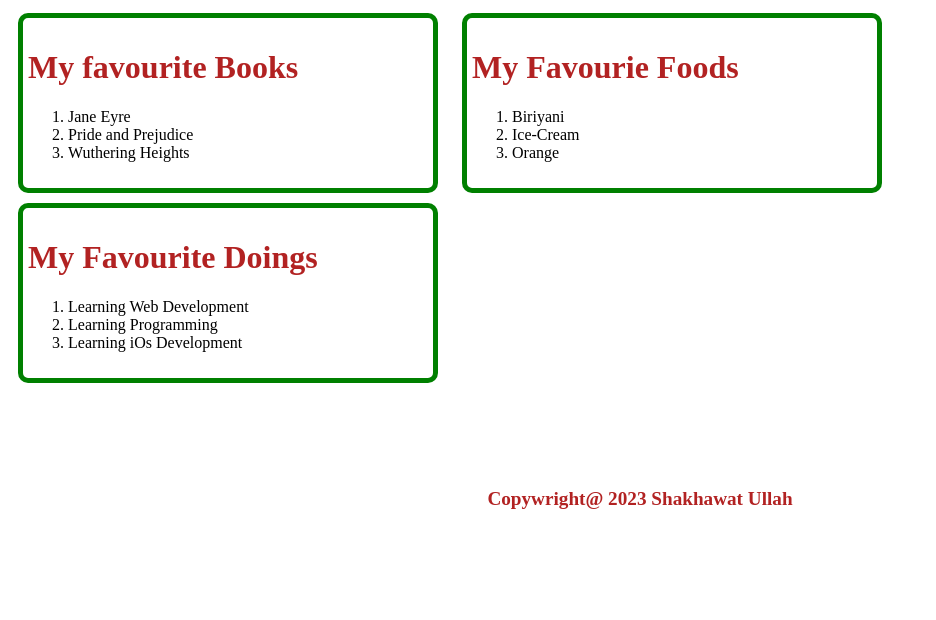
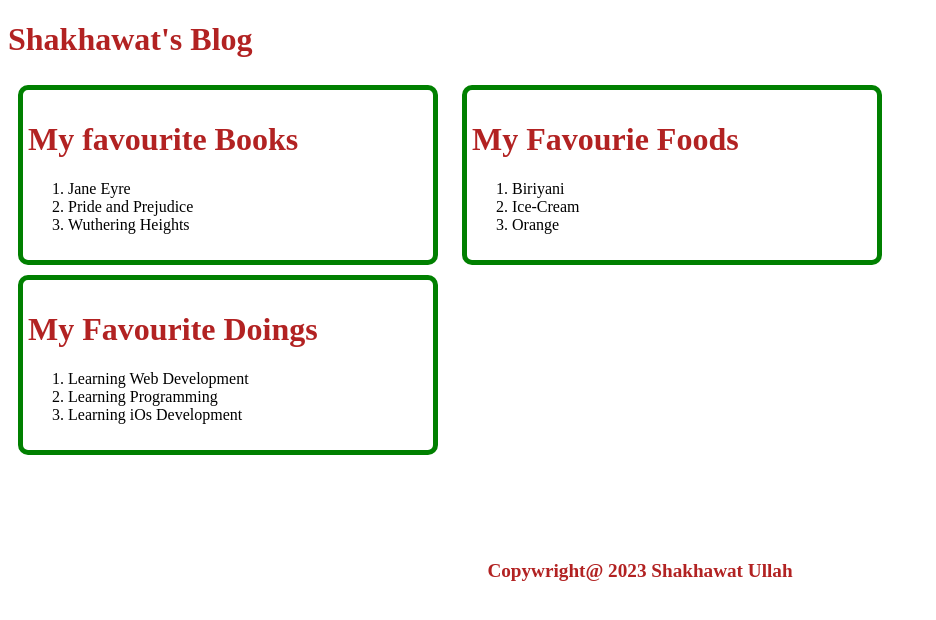
Before and after one commit to Shakhawat-Ullah/git-practice, a plain HTML site: page index.html in a window 1280 px wide. Shown: the whole page, without its empty margins (0-936 px from the left). Drawn offline with Linux system fonts and the light colour scheme.

Commit message:
header file changed

```diff
--- a/index.html
+++ b/index.html
@@ -8,6 +8,7 @@
     <link rel="stylesheet" href="style.css">
 </head>
 <body>
+    <h1>Shakhawat's Blog</h1>
     <div>
         <h1>My favourite Books</h1>
         <ol>
```
